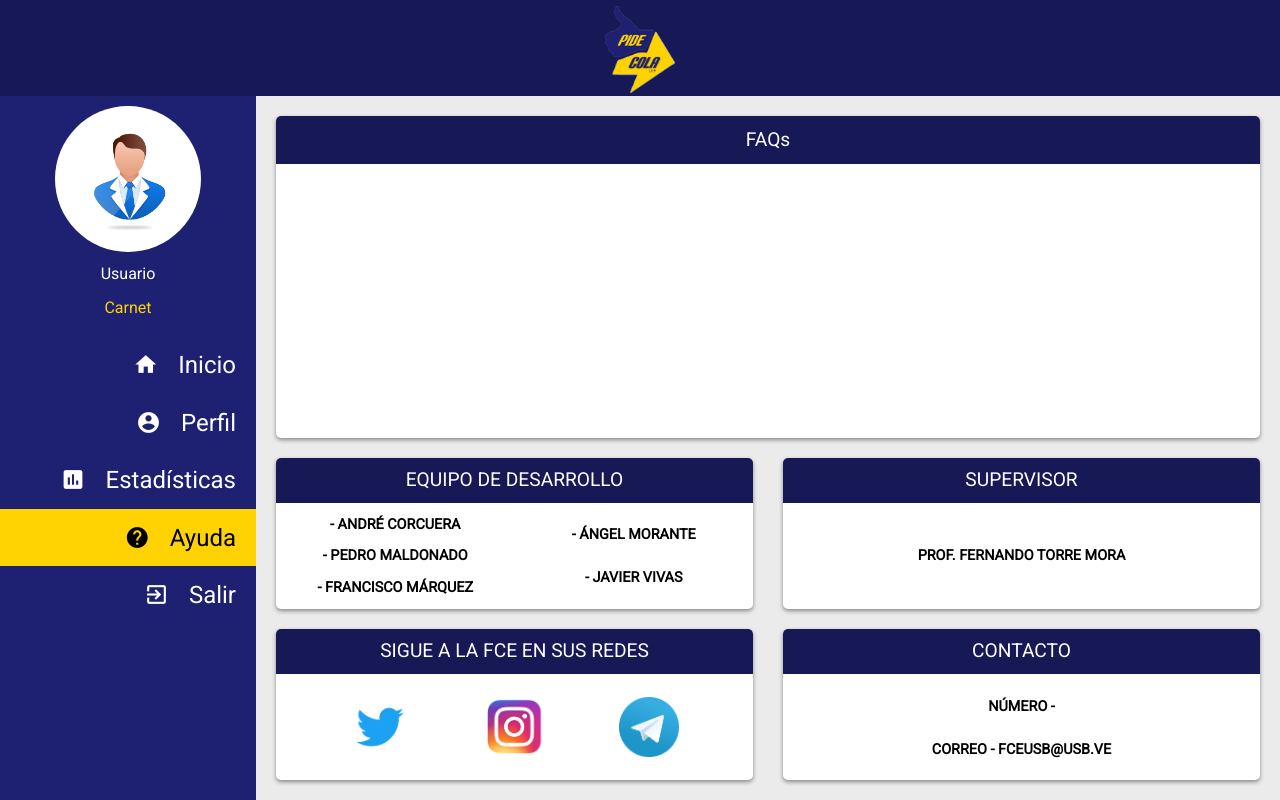
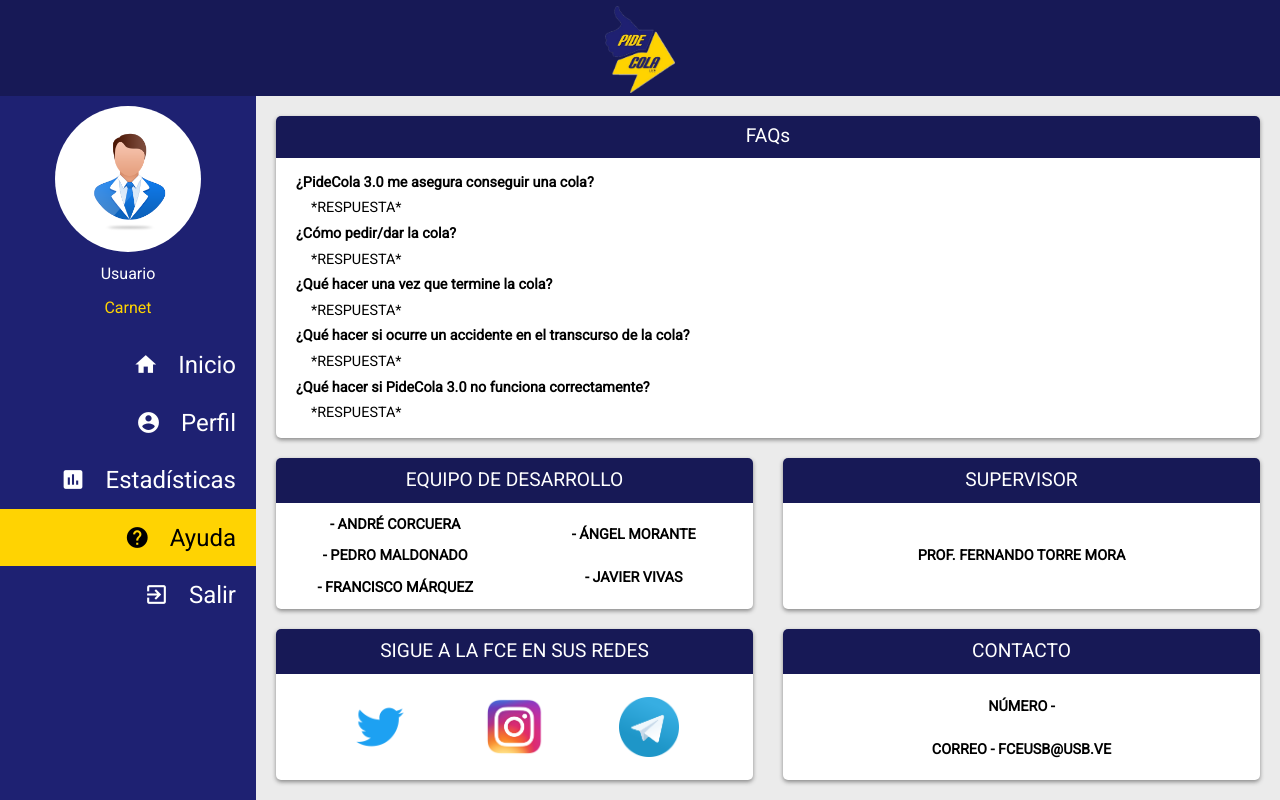
Before and after one commit to gnus19/pidecola3.0-front, a React (Create React App) app: page /help in a window 1280 px wide. Built offline with nearby package versions, Linux system fonts and the light colour scheme; sample sign-in values are in the browser's storage.

Commit message:
Verificacion de solicitud de cola y redireccionamiento a pagina de espera. Mensaje de error si ofrece cola teniento solicitud activa

```diff
--- a/src/assets/css/Help.css
+++ b/src/assets/css/Help.css
@@ -6,7 +6,7 @@
   padding: 10px 20px 10px 20px;
   justify-content: center;
   align-items: center;
-  overflow-y: scroll;
+  overflow-y: hidden;
 }
 
 .FAQs {
@@ -16,6 +16,20 @@
   width: inherit;
   justify-content: center;
   padding: 10px 0 10px 0;
+}
+
+.faqsContent {
+  height: 100%;
+  display: flex;
+  flex-direction: column;
+  padding: 10px 20px 10px 20px;
+  justify-content: space-evenly;
+  align-items: flex-start;
+}
+
+#faqsRespuesta {
+  font-weight: normal;
+  margin-left: 15px;
 }
 
 .Personal {
@@ -135,6 +149,7 @@
 @media (max-width: 768px) {
   .Help {
     justify-content: start;
+    overflow-y: scroll;
   }
 
   .FAQs {
--- a/src/containers/AcceptOffer.jsx
+++ b/src/containers/AcceptOffer.jsx
@@ -15,13 +15,13 @@
     console.log(props.rider);
 
     this.state = {
-      accepted: false
+      accepted: false,
     };
   }
 
   changeState = () => {
     this.setState({
-      accepted: true
+      accepted: true,
     });
   };
 
@@ -37,14 +37,14 @@
           </div>
         </div>
         <React.Fragment>
-          <RideInfo
+          {/*<RideInfo
             nombre={`${this.props.rider.first_name} ${this.props.rider.last_name}`}
             cohorte={this.props.rider.email.split('-')[0]}
             carrera={this.props.rider.major}
             ruta="Baruta"
             numeroPasajeros="2"
             pasajeros="Ángel Morante, Pedro Maldonado"
-          />
+          />*/}
         </React.Fragment>
         {!this.state.accepted && (
           <div className="aceptarRechazar">
--- a/src/containers/Help.jsx
+++ b/src/containers/Help.jsx
@@ -31,6 +31,36 @@
           <div className="cartaAyuda" id="cartaFAQs">
             <div className="helpTop" id="faqsTop">
               <span className="topText">FAQs</span>
+            </div>
+            <div className="faqsContent">
+              <span className="infoAyuda">
+                ¿PideCola 3.0 me asegura conseguir una cola?
+              </span>
+              <span className="infoAyuda" id="faqsRespuesta">
+                *RESPUESTA*
+              </span>
+              <span className="infoAyuda">¿Cómo pedir/dar la cola?</span>
+              <span className="infoAyuda" id="faqsRespuesta">
+                *RESPUESTA*
+              </span>
+              <span className="infoAyuda">
+                ¿Qué hacer una vez que termine la cola?
+              </span>
+              <span className="infoAyuda" id="faqsRespuesta">
+                *RESPUESTA*
+              </span>
+              <span className="infoAyuda">
+                ¿Qué hacer si ocurre un accidente en el transcurso de la cola?
+              </span>
+              <span className="infoAyuda" id="faqsRespuesta">
+                *RESPUESTA*
+              </span>
+              <span className="infoAyuda">
+                ¿Qué hacer si PideCola 3.0 no funciona correctamente?
+              </span>
+              <span className="infoAyuda" id="faqsRespuesta">
+                *RESPUESTA*
+              </span>
             </div>
           </div>
         </div>
--- a/src/containers/RoutesList.jsx
+++ b/src/containers/RoutesList.jsx
@@ -16,7 +16,7 @@
       direction: "",
       route: "",
       vehicle: "",
-      comment: ""
+      comment: "",
     };
   }
 
@@ -34,18 +34,18 @@
       direction: direction.value,
       route: route.value,
       vehicle: !this.props.location.state.pideCola ? vehicle.value : "",
-      comment: this.props.location.state.pideCola ? comment.value : ""
+      comment: this.props.location.state.pideCola ? comment.value : "",
     });
   }
 
-  handleChange = event => {
+  handleChange = (event) => {
     const element = document.getElementById(event.target.id);
     this.setState({
-      [event.target.id]: element.value
+      [event.target.id]: element.value,
     });
   };
 
-  sendRequest = event => {
+  sendRequest = (event) => {
     event.preventDefault();
     const comment = document.getElementById("comment");
     console.log("request: ", comment.value);
@@ -55,12 +55,12 @@
       startLocation:
         this.state.direction === "hacia" ? this.state.route : "USB",
       destination: this.state.direction === "hacia" ? "USB" : this.state.route,
-      comment: this.state.comment
+      comment: this.state.comment,
     };
     console.log("send request body: ", requestBody);
     requestRide(requestBody)
-      .then(res => res.json())
-      .then(response => {
+      .then((res) => res.json())
+      .then((response) => {
         console.log("Response: ", response);
         if (response.status) {
           this.props.history.push({
@@ -68,8 +68,8 @@
             state: {
               user: this.state.user,
               direction: this.state.direction,
-              route: this.state.route
-            }
+              route: this.state.route,
+            },
           });
         } else {
           console.log("ERROR");
@@ -78,17 +78,17 @@
             state: {
               user: this.state.user,
               direction: this.state.direction,
-              route: this.state.route
-            }
+              route: this.state.route,
+            },
           });
         }
       })
-      .catch(error => {
+      .catch((error) => {
         console.log("Catch", error);
       });
   };
 
-  searchPassengers = event => {
+  searchPassengers = (event) => {
     event.preventDefault();
   };
 
@@ -125,8 +125,8 @@
                   {
                     type: "input",
                     label: "Comentarios",
-                    attrs: { id: "comment", onChange: this.handleChange }
-                  }
+                    attrs: { id: "comment", onChange: this.handleChange },
+                  },
                 ]}
               />
             </div>
@@ -140,8 +140,8 @@
               state: {
                 direction: this.state.direction,
                 route: this.state.route,
-                vehicle: this.state.vehicle
-              }
+                vehicle: this.state.vehicle,
+              },
             }}
             // onClick={this.searchPassengers}
           >
@@ -155,8 +155,8 @@
               state: {
                 direction: this.state.direction,
                 route: this.state.route,
-                comment: this.state.comment
-              }
+                comment: this.state.comment,
+              },
             }}
             onClick={this.sendRequest}
           >
--- a/src/services/userServices.js
+++ b/src/services/userServices.js
@@ -6,8 +6,8 @@
     method: "POST",
     body: JSON.stringify(req),
     headers: {
-      "Content-Type": "application/json"
-    }
+      "Content-Type": "application/json",
+    },
   });
 }
 
@@ -17,8 +17,8 @@
     body: JSON.stringify(req),
     headers: {
       "Content-Type": "application/json",
-      Authorization: "Basic " + btoa(req.email + ":" + req.password)
-    }
+      Authorization: "Basic " + btoa(req.email + ":" + req.password),
+    },
   });
 }
 
@@ -28,8 +28,8 @@
     body: JSON.stringify(req),
     headers: {
       "Content-Type": "application/json",
-      Authorization: "Basic " + btoa(req.email + ":" + req.password)
-    }
+      Authorization: "Basic " + btoa(req.email + ":" + req.password),
+    },
   });
 }
 
@@ -38,8 +38,18 @@
     method: "GET",
     headers: {
       "Content-Type": "application/json",
-      Authorization: "Bearer " + localStorage.getItem("tkauth")
-    }
+      Authorization: "Bearer " + localStorage.getItem("tkauth"),
+    },
+  });
+}
+
+export function infoRide() {
+  return fetch(SERVER + "/requests/get", {
+    method: "GET",
+    headers: {
+      "Content-Type": "application/json",
+      Authorization: "Bearer " + localStorage.getItem("tkauth"),
+    },
   });
 }
 
@@ -49,8 +59,8 @@
     body: JSON.stringify(req),
     headers: {
       "Content-Type": "application/json",
-      Authorization: "Bearer " + localStorage.getItem("tkauth")
-    }
+      Authorization: "Bearer " + localStorage.getItem("tkauth"),
+    },
   });
 }
 
@@ -59,8 +69,8 @@
     method: "PUT",
     body: req,
     headers: {
-      Authorization: "Bearer " + localStorage.getItem("tkauth")
-    }
+      Authorization: "Bearer " + localStorage.getItem("tkauth"),
+    },
   });
 }
 
@@ -69,8 +79,8 @@
     method: "PUT",
     body: req,
     headers: {
-      Authorization: "Bearer " + localStorage.getItem("tkauth")
-    }
+      Authorization: "Bearer " + localStorage.getItem("tkauth"),
+    },
   });
 }
 
@@ -80,8 +90,8 @@
     body: JSON.stringify(req),
     headers: {
       "Content-Type": "application/json",
-      Authorization: "Bearer " + localStorage.getItem("tkauth")
-    }
+      Authorization: "Bearer " + localStorage.getItem("tkauth"),
+    },
   });
 }
 
@@ -90,8 +100,8 @@
     method: "GET",
     headers: {
       "Content-Type": "application/json",
-      Authorization: "Bearer " + localStorage.getItem("tkauth")
-    }
+      Authorization: "Bearer " + localStorage.getItem("tkauth"),
+    },
   });
 }
 
@@ -100,8 +110,8 @@
     method: "GET",
     headers: {
       "Content-Type": "application/json",
-      Authorization: "Bearer " + localStorage.getItem("tkauth")
-    }
+      Authorization: "Bearer " + localStorage.getItem("tkauth"),
+    },
   });
 }
 
@@ -110,8 +120,8 @@
     method: "GET",
     headers: {
       "Content-Type": "application/json",
-      Authorization: "Bearer " + localStorage.getItem("tkauth")
-    }
+      Authorization: "Bearer " + localStorage.getItem("tkauth"),
+    },
   });
 }
 
@@ -120,7 +130,7 @@
     method: "GET",
     headers: {
       "Content-Type": "application/json",
-      Authorization: "Bearer " + localStorage.getItem("tkauth")
-    }
+      Authorization: "Bearer " + localStorage.getItem("tkauth"),
+    },
   });
 }
```
Also changed, not shown: src/containers/Main.jsx (+21 -8 lines), src/containers/OfferRequestRide.jsx (+78 -20 lines).
